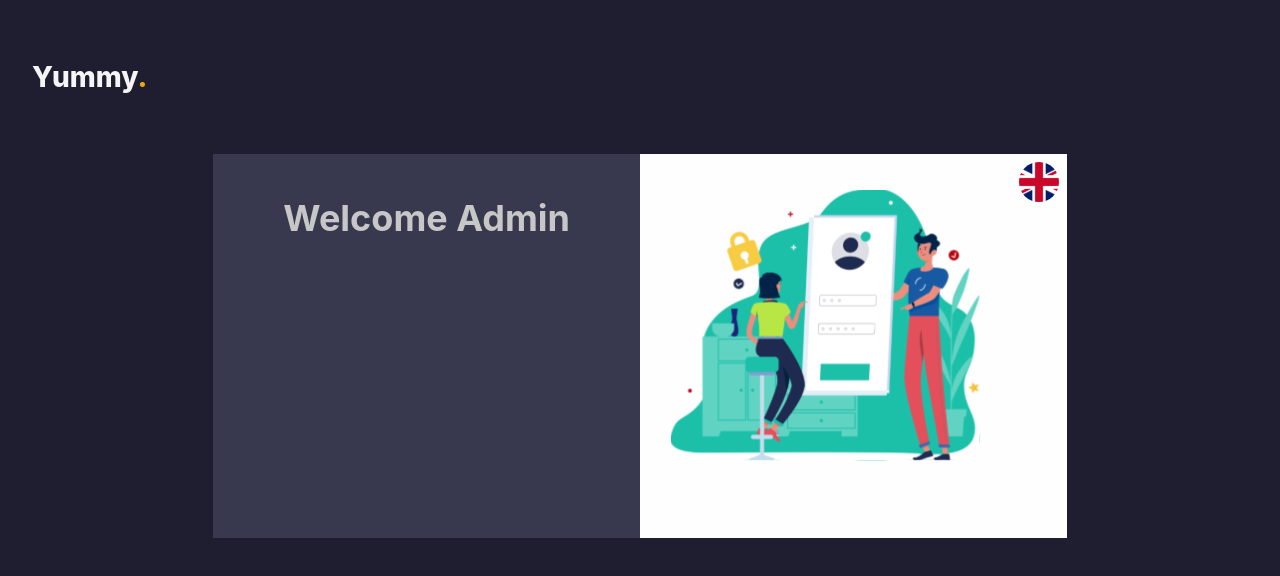
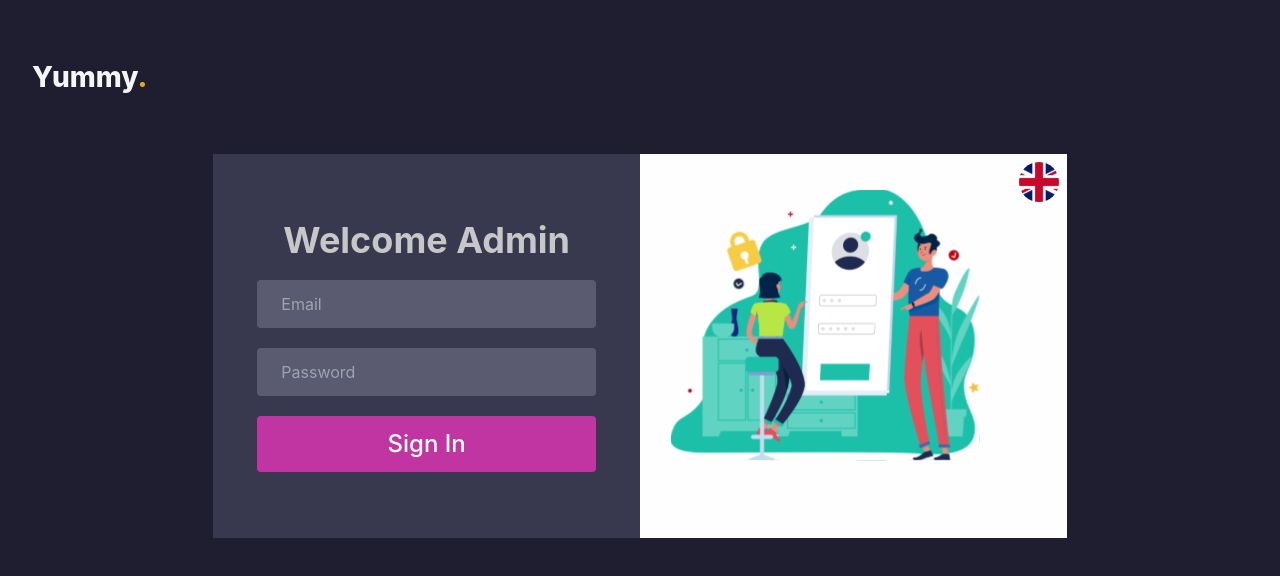
Before and after one commit to YusifAliyev037/YummyApp, a Next.js app: page /admin/login in a window 1280 px wide. Shown: the top 576 px of the page. Built offline with nearby package versions, Linux system fonts and the light colour scheme.

Commit message:
loginPageDesignFinish

```diff
--- a/pages/admin/login.tsx
+++ b/pages/admin/login.tsx
@@ -1,25 +1,25 @@
-import MetaSeo from '@/shared/MetaSeo'
-import { Box, Text } from '@chakra-ui/react'
-import Head from 'next/head'
-import Image from 'next/image'
-import React from 'react'
+import MetaSeo from '@/shared/MetaSeo';
+import { Box, Button, Text } from '@chakra-ui/react';
+import Head from 'next/head';
+import Image from 'next/image';
+import { useRouter } from 'next/router';
+import React from 'react';
+
+
 
 function login() {
+  const {push} = useRouter()
+
+
   return (
     <Box className=' bg-darkBlue10 h-screen'>
       <Head>
         <title>Admin Login</title>
-        <MetaSeo
-          title='Admin Login'
-          desc='Welcome to Login for Admins!'
-        />
-        <link
-          rel='icon'
-          href='/favicon.ico'
-        />
+        <MetaSeo title='Admin Login' desc='Welcome to Login for Admins!' />
+        <link rel='icon' href='/favicon.ico' />
       </Head>
       <Box as='header' className=' mx-8 py-14'>
-      <Text className='font-extrabold text-[28px] text-white10' as="h1">
+        <Text className='font-extrabold text-[28px] text-white10' as="h1">
           Yummy
           <span className='text-orange'>
             .
@@ -27,20 +27,32 @@ function login() {
         </Text>
       </Box>
       <Box as='main' className='flex items-end justify-center'>
-        <Box as='section' className=' bg-darkblue30 w-1/3 h-96 flex justify-center p-11'>
+        <Box as='section' className=' bg-darkblue30 w-1/3 h-96 flex justify-center gap-5 flex-col p-11'>
           <Text as='h2' className=' text-4xl text-center text-gray10 font-bold'>Welcome Admin</Text>
-          {/* Add Formik */}
+          <input
+           type='text'
+           placeholder='Email'
+           className=' rounded py-3 pl-6 text-gray10 bg-gray20'
+           />
+          <input
+           className=' rounded py-3 pl-6 text-gray10 bg-gray20'
+           type='password'
+           placeholder='Password'
+           />
+          <button
+           className=' bg-pink rounded py-3 text-white text-2xl font-medium'
+          >Sign In</button>
+
         </Box>
         <Box as='section' className=' bg-white20 w-1/3 h-96 '>
           <Image className=' m-2 float-end cursor-pointer' width={40} height={40} alt='eng' src='/eng.svg' />
           <Box className='flex items-center justify-center mt-9'>
-          <Image width={200}  height={200} alt='login' src="/login.svg" className=' w-5/6 '/>
+            <Image width={200} height={200} alt='login' src="/login.svg" className=' w-5/6 '/>
           </Box>
         </Box>
       </Box>
-
     </Box>
-  )
+  );
 }
 
-export default login
+export default login;
--- a/tailwind.config.js
+++ b/tailwind.config.js
@@ -16,6 +16,7 @@ module.exports = {
 
       gray10: '#c7c7c7',
 
+      white:"#ffffff",
       white10: '#f5f5f5',
       white20: '#fffefe',
 
@@ -28,6 +29,7 @@ module.exports = {
 
       blue10:"#00b2a9",
       grey10:'C7C7C7',
+      gray20: "#5a5b70",
       blue10:'38394E',
     },
     screens: {
```
